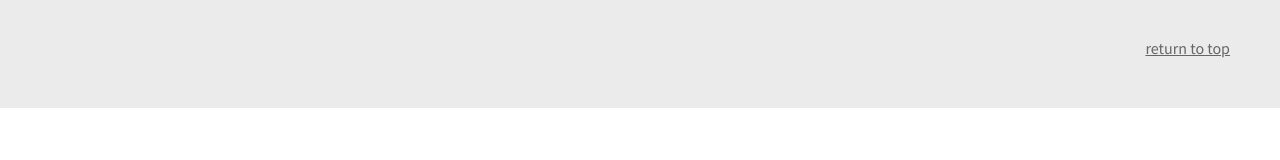
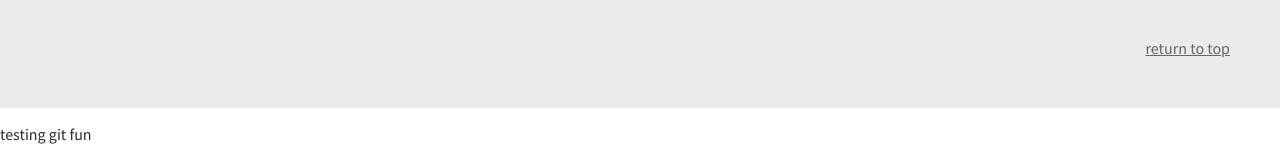
Before and after one commit to Aimzilla/Portfolio-Revamp, a plain HTML site: page index.html in a window 1280 px wide. Shown: the part 2851-3011 px from the top of the page. Before the commit the page ends 2959 px from the top, so only its background shows below. Drawn offline with Linux system fonts and the light colour scheme.

Commit message:
testing git connection

```diff
--- a/index.html
+++ b/index.html
@@ -148,4 +148,5 @@
       </footer>
     </main>
   </body>
+  <p>testing git fun</p>
 </html>
```
